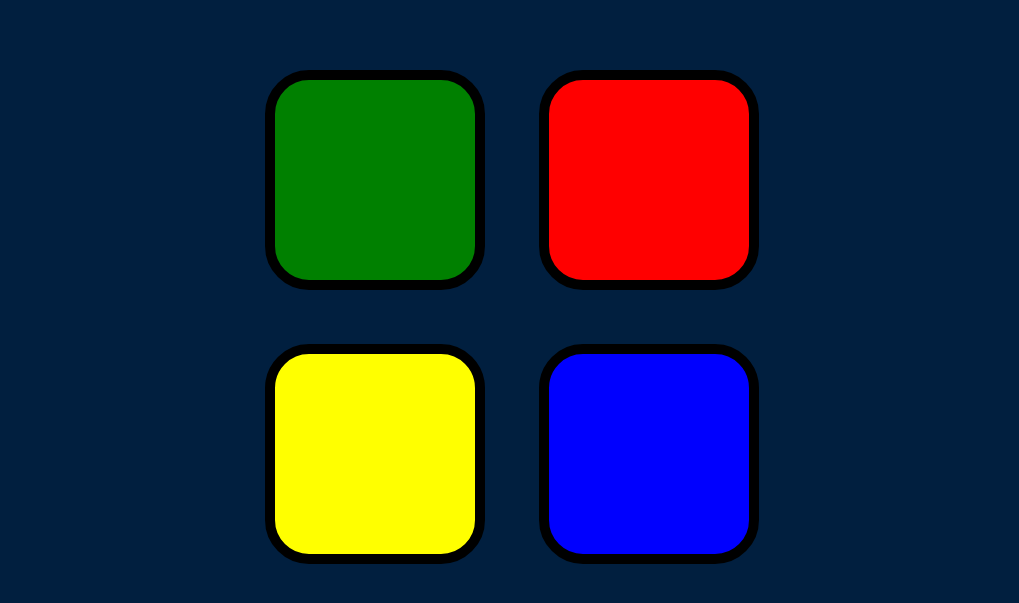
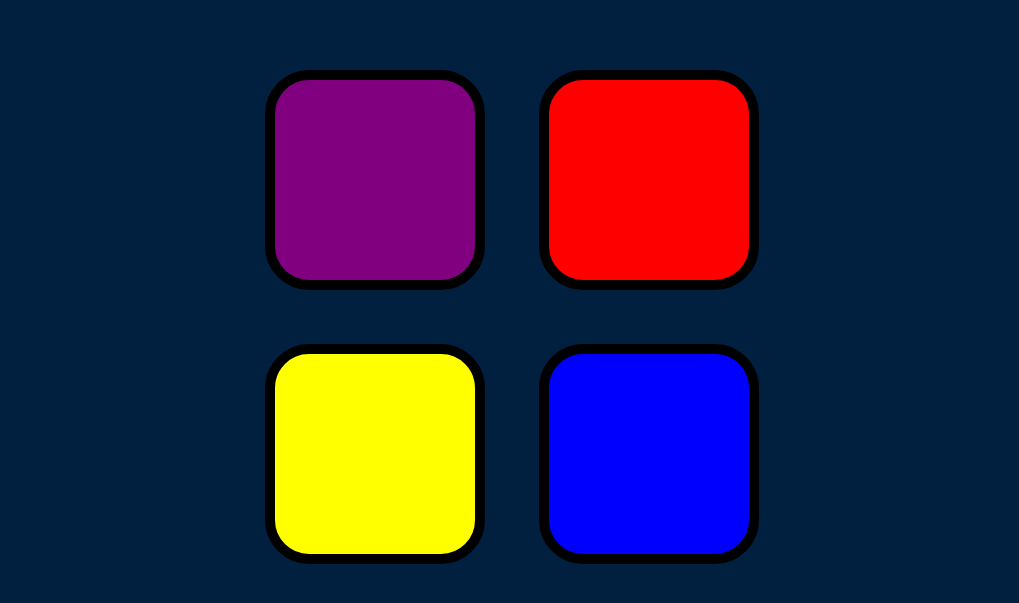
Before and after one commit to logesh805608-wq/Simon-Game, a plain HTML site: page index.html in a window 1280 px wide. Shown: the part 129-732 px from the top of the page, without its empty margins (128-1147 px from the left). Drawn offline with nearby package versions, Linux system fonts and the light colour scheme.

Commit message:
ADD: new color

```diff
--- a/index.html
+++ b/index.html
@@ -13,7 +13,7 @@
   <div class="container">
     <div class="row">
 
-      <div type="button" id="green" class="btn green">
+      <div type="button" id="purple" class="btn purple">
 
       </div>
 
--- a/styles.css
+++ b/styles.css
@@ -35,8 +35,8 @@ body {
   background-color: red;
 }
 
-.green {
-  background-color: green;
+.purple {
+  background-color: purple;
 }
 
 .blue {
```
Also changed, not shown: 2 other files.
